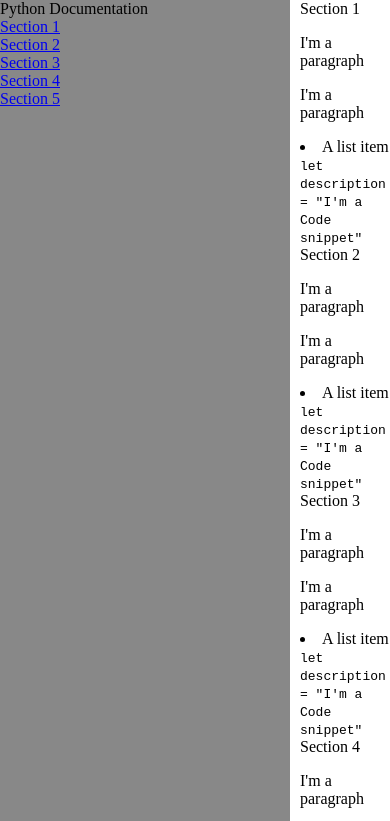
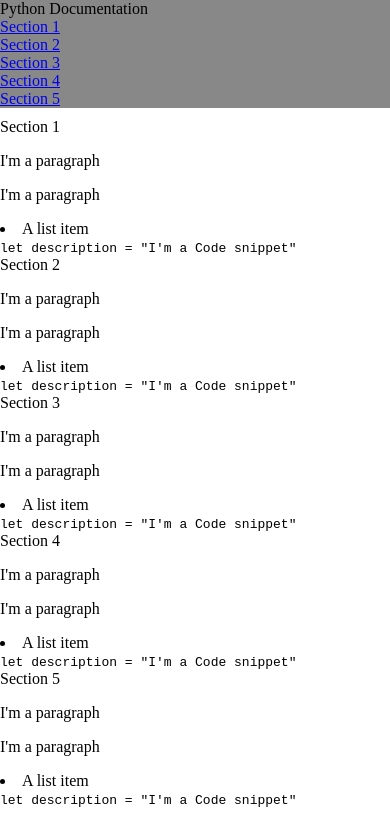
Before and after one commit to Niro7/fcc-technical-documentation-python, a plain HTML site: page index.html in a window 390 px wide. Shown: the top 821 px of the page. Drawn offline with Linux system fonts and the light colour scheme.

Commit message:
UPDATE:navbar responsive with grid

```diff
--- a/style.css
+++ b/style.css
@@ -1,32 +1,28 @@
 body {
   margin: 0;
-  /* display: grid;
+  display: grid;
   grid-template-columns: 1fr;
   grid-gap: 10px;
   grid-template-areas: "aside"
-  "content"; */
+  "content";
 }
 #navbar {
   display: flex;
   flex-direction: column;
-  /* grid-area: aside; */
+  grid-area: aside;
   background: #888;
-  position: fixed;
-  width: 290px;
-  height: 100%;
 }
 #main-doc {
-  /* grid-area: content; */
-  margin-left: 300px;
+  grid-area: content;
 }
 @media(min-width:768px){
     body{
-        /* grid-template-columns: 1fr 3fr;
-        grid-template-areas: "aside content"; */
+        grid-template-columns: 1fr 3fr;
+        grid-template-areas: "aside content";
     }
     #navbar{
-        /* position: fixed;
+        position: fixed;
         width: 25%;
-        height: 100%; */
+        height: 100%;
     }
 }
```
